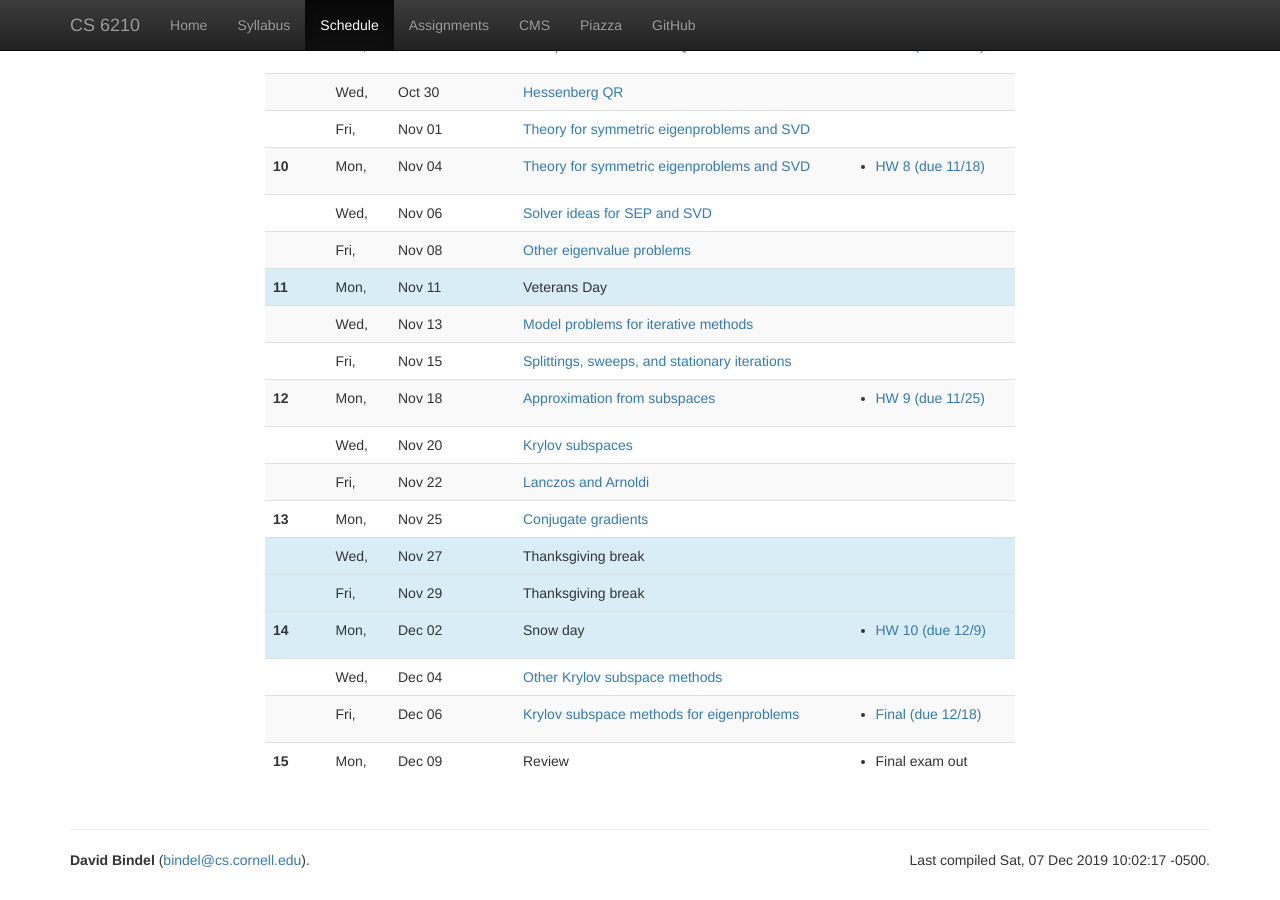
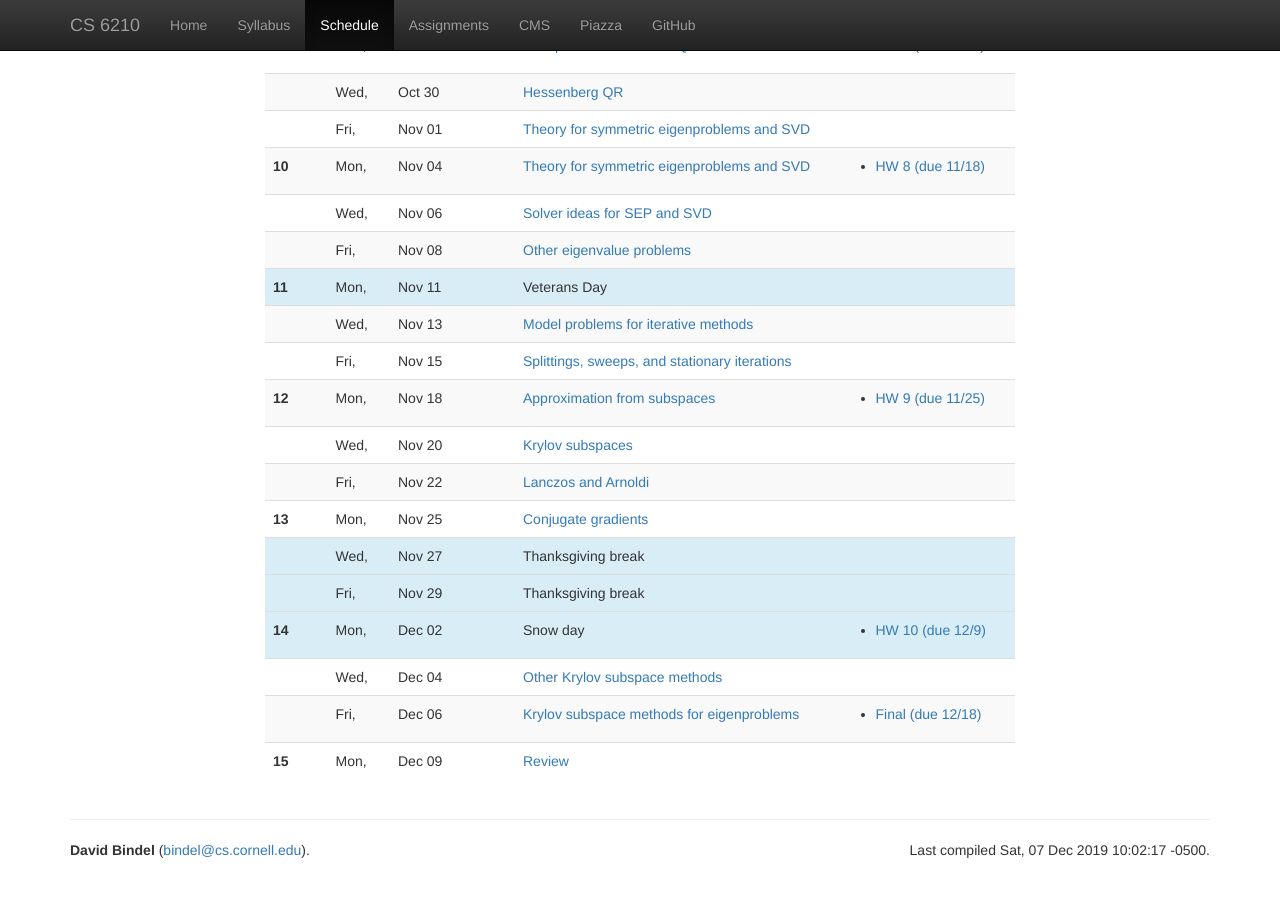
Before and after one commit to dbindel/cs6210-f19, a Jekyll site: the page built from web/schedule.html, in a window 1280 px wide and 900 px high, scrolled down 1336 px. Built offline with Jekyll 4.4.1, drawn with Linux system fonts in a browser that asks for light colours; nearby versions of some CDN libraries.

```diff
--- a/web/_data/lectures.yml
+++ b/web/_data/lectures.yml
@@ -270,5 +270,4 @@
 -
   date: 2019-12-09
   info: Review
-  hw:
-    - info: Final exam out
+  notes: 2019-12-09.pdf
```
Also changed, not shown: 2 other files.
